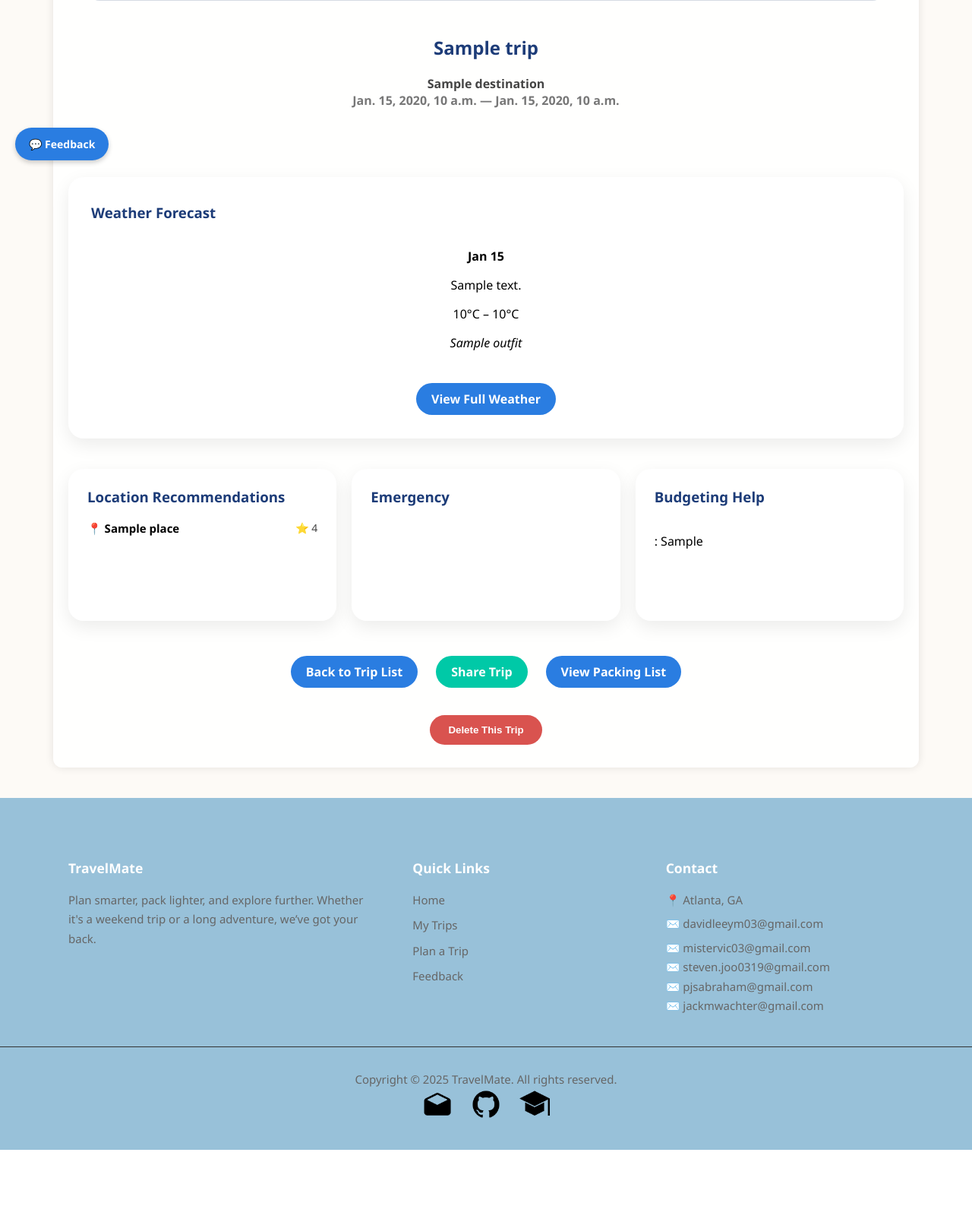
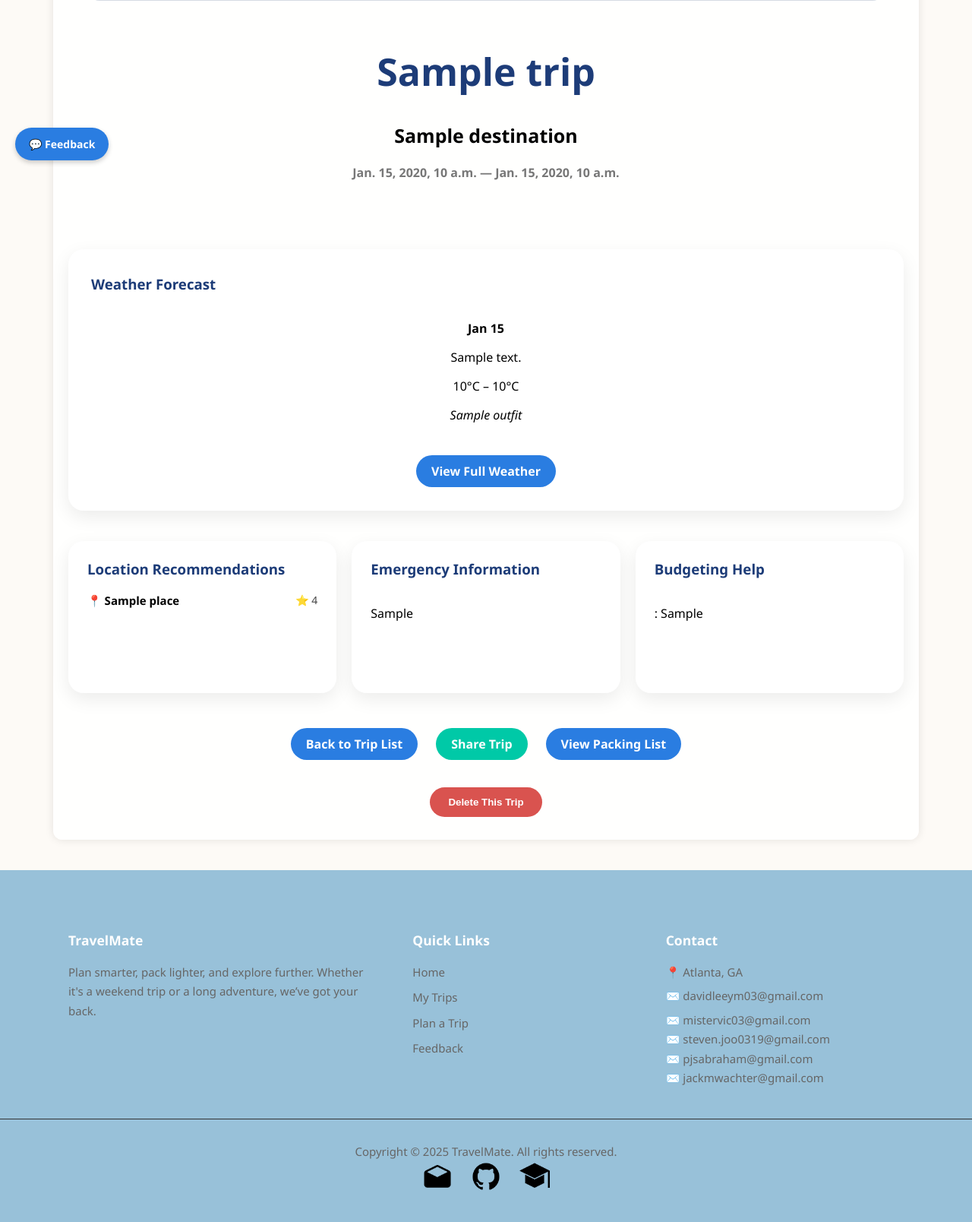
Before and after one commit to steve0joo/TravelMate, a Django app: template trips/templates/trips/trip_detail.html in a window 1280 px wide. Shown: the part 569-2177 px from the top of the page at 76% size. Before the commit the page ends 2082 px from the top, so only its background shows below. Run offline with Django 3.2, Linux system fonts and the light colour scheme; the template is opened without the code that fills it: most values are stand-ins (such as "Sample title", 1, 10 or a date in 2020); grey boxes marked "Sample" are stand-in pictures.

Commit message:
Added emergency info function

```diff
--- a/trips/templates/trips/trip_detail.html
+++ b/trips/templates/trips/trip_detail.html
@@ -16,13 +16,22 @@
             margin-bottom: 40px;
         }
 
-        h2, h3 {
+        h1 {
+            font-size: 50px;
+            color: #1d3c78;
+        }
+
+        h2 {
+            font-size: 25px;
+        }
+
+        h3 {
             color: #1d3c78;
         }
 
         .trip-header img {
             width: 100%;
-            height: 80%;
+            height: 90%;
             border-radius: 16px;
             margin-bottom: 20px;
             max-height: 400px;
@@ -179,8 +188,8 @@
         {% if photo_url %}
             <img src="{{ photo_url }}" alt="Photo of {{ trip.destination }}">
         {% endif %}
-        <h2>{{ trip.name }}</h2>
-        <p>{{ trip.destination }}</p>
+        <h1>{{ trip.name }}</h1>
+        <h2>{{ trip.destination }}</h2>
         <p class="dates">{{ trip.start_date }} — {{ trip.end_date }}</p>
     </div>
 
@@ -223,7 +232,8 @@
             {% endif %}
         </div>
         <div class="card-item">
-            <h3>Emergency</h3>
+            <h3>Emergency Information</h3>
+            <p>{{ emergency_info|linebreaksbr }}</p>
         </div>
         <div class="card-item">
             <h3>Budgeting Help</h3>
```
Also changed, not shown: trips/views.py (+32 -1 lines), db.sqlite3.
